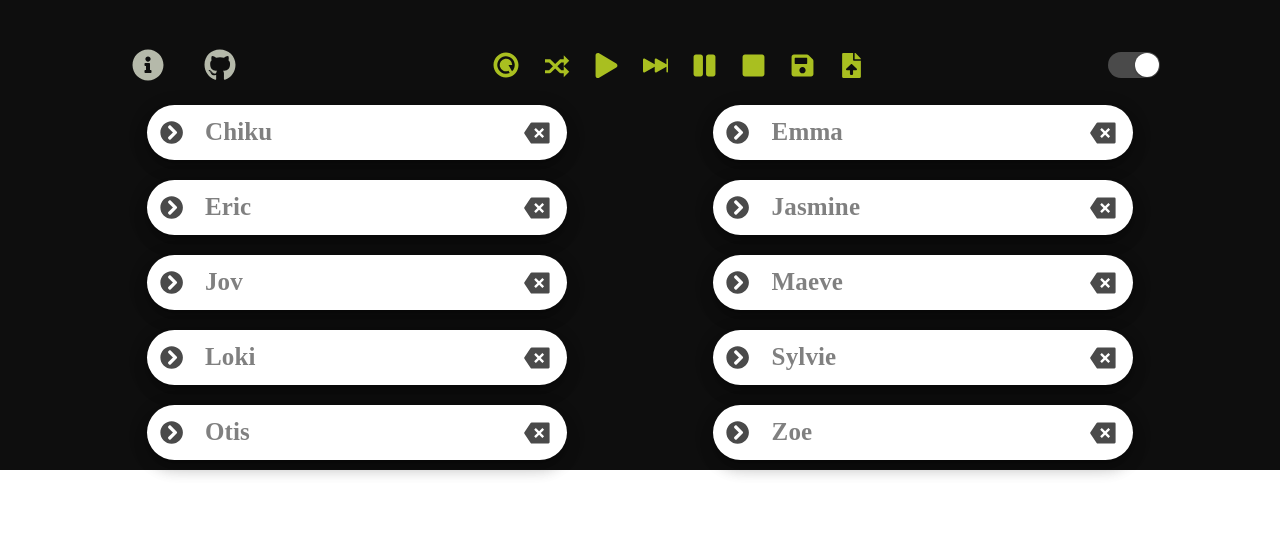
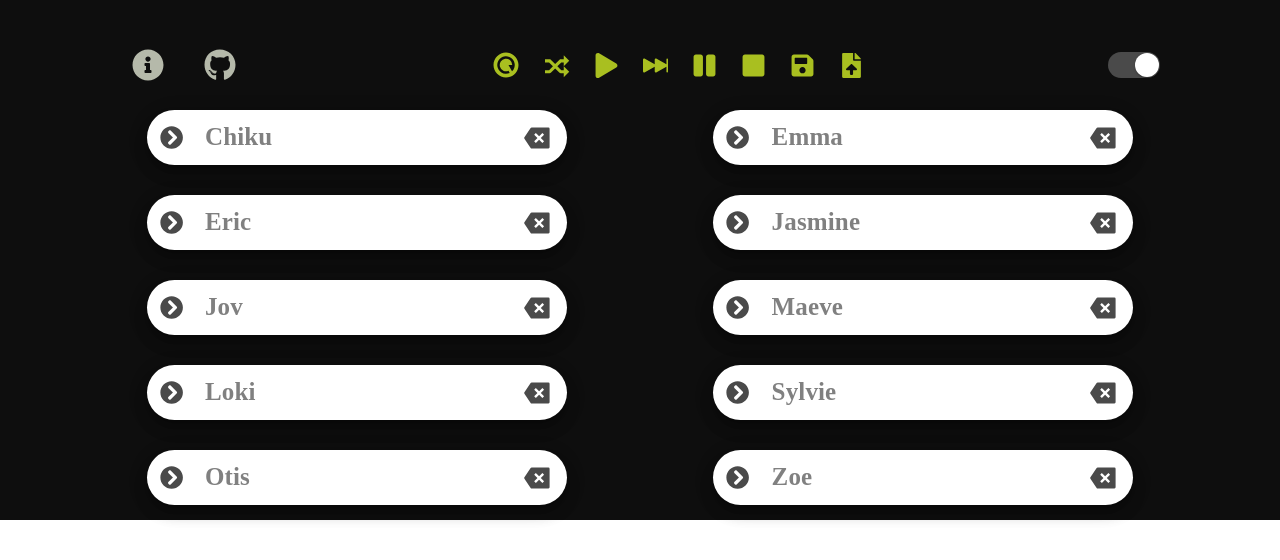
Before and after one commit to Eric761/stable-matching-algo-viz, a React (Create React App) app: page / in a window 1280 px wide. Shown: the top 560 px of the page. Built offline with nearby package versions, Linux system fonts and the light colour scheme; a web font is replaced by a local one.

Commit message:
margin increased
Signed-off-by: Fardeen <fkamal@ee.iitr.ac.in>

```diff
--- a/src/components/MainList/MainListElements.js
+++ b/src/components/MainList/MainListElements.js
@@ -17,7 +17,7 @@ export const StyledPaper = styled(Paper)`
   /* min-height: ${({ len, flag }) =>
     flag ? `${(len + 1) * 55}px` : "55px"}; */
   width: 420px;
-  margin: 10px auto;
+  margin: 15px auto;
   display: flex;
   flex-direction: column;
   justify-content: center;
```
